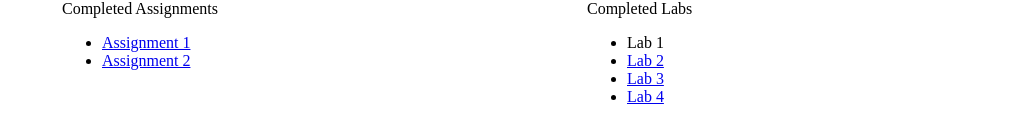
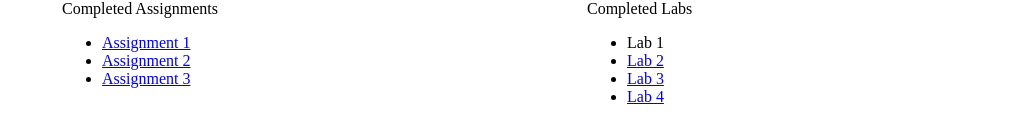
Before and after one commit to uscwebdev/itp104-submissions-tycookk, a plain HTML site: page index.html in a window 1280 px wide. Shown: the part 536-676 px from the top of the page, without its empty margins (133-1146 px from the left). Drawn offline with Linux system fonts and the light colour scheme.

Commit message:
Update index.html

```diff
--- a/index.html
+++ b/index.html
@@ -45,7 +45,7 @@
 
         .box {
             width: 100%;
-            padding:30px;
+            padding: 30px;
         }
     </style>
 
@@ -100,6 +100,12 @@
                                 href="https://uscwebdev.github.io/itp104-submissions-tycookk/assignment_02/interests.html">Assignment
                                 2</a>
                         </li>
+
+                        <li><a target="_blank"
+                                href="https://uscwebdev.github.io/itp104-submissions-tycookk/assignment_03/interests.html">Assignment
+                                3</a>
+                        </li>
+
                     </ul>
                 </div>
 
@@ -116,9 +122,9 @@
                                 3</a>
                         </li>
                         <li><a target="_blank"
-                            href="https://uscwebdev.github.io/itp104-submissions-tycookk/index.html">Lab
-                            4</a>
-                    </li>
+                                href="https://uscwebdev.github.io/itp104-submissions-tycookk/index.html">Lab
+                                4</a>
+                        </li>
                     </ul>
                 </div>
             </div>
```
